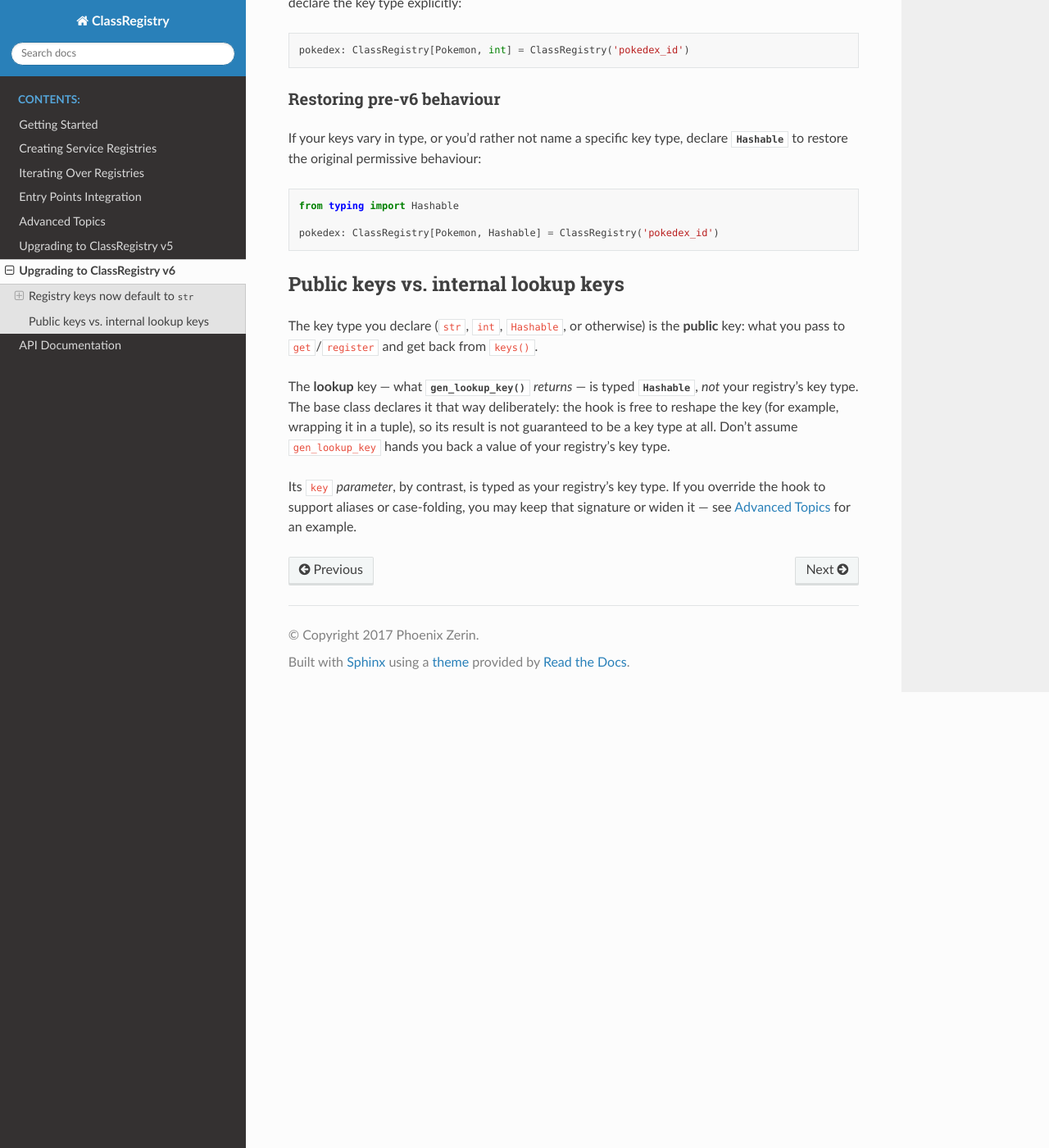
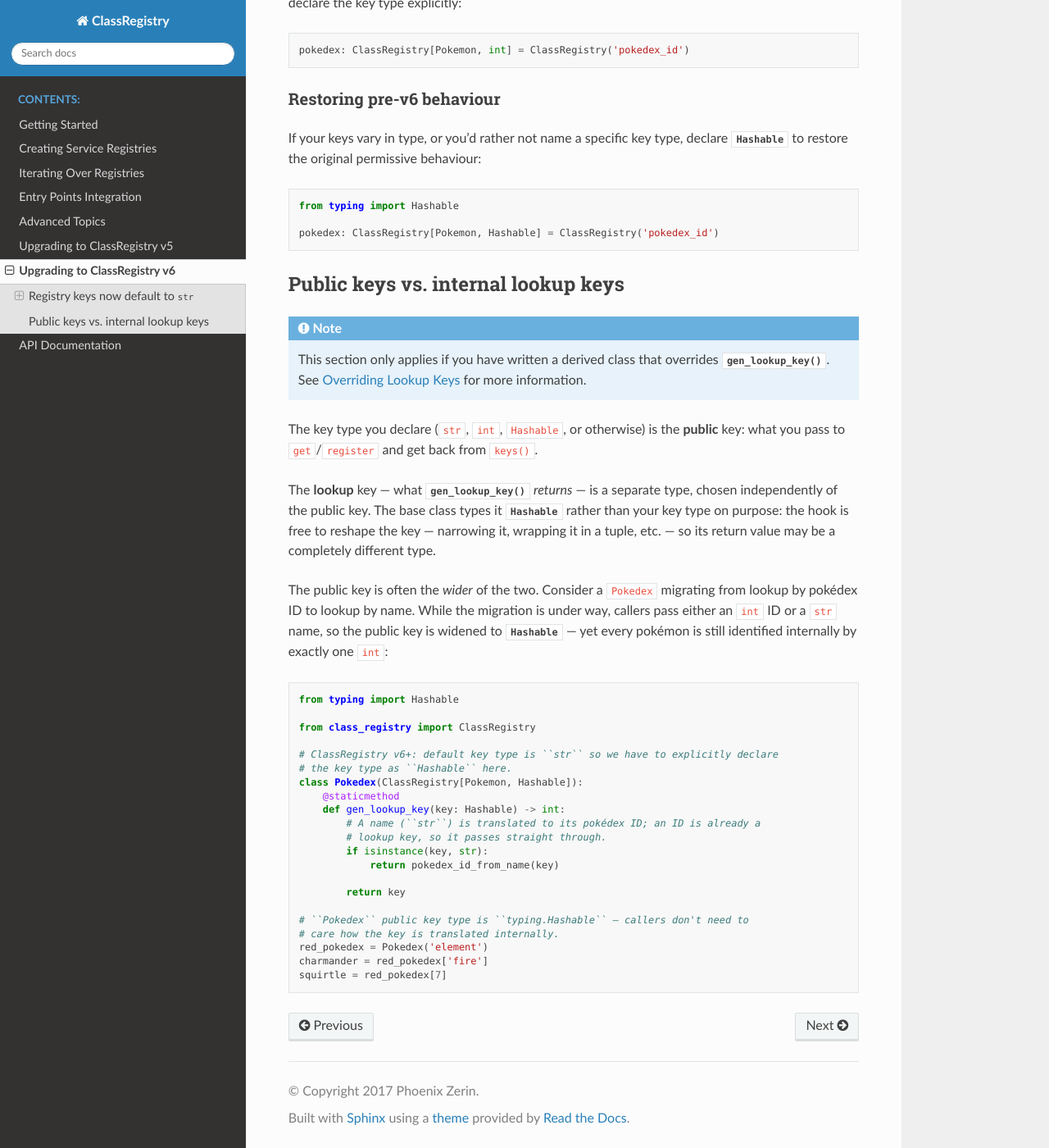
Before and after one commit to todofixthis/class-registry, a Sphinx documentation site: the page built from docs/upgrading_to_v6.rst, in a window 1280 px wide and 1400 px high, scrolled down 884 px. Shown: the whole window at 82% size. Built offline with Sphinx 7.4.7 and the Read the Docs theme 3.1.0, drawn with Linux system fonts in a browser that asks for light colours.

Commit message:
[#100] Better docs for advanced migrators 🚢

```diff
--- a/docs/advanced_topics.rst
+++ b/docs/advanced_topics.rst
@@ -178,6 +178,8 @@ already registered.
    using :py:class:`RegistryPatcher`.
 
 
+.. _overriding-lookup-keys:
+
 Overriding Lookup Keys
 ----------------------
 In some cases, you may want to customise the way a ``ClassRegistry`` looks up which
--- a/docs/upgrading_to_v6.rst
+++ b/docs/upgrading_to_v6.rst
@@ -2,14 +2,14 @@ Upgrading to ClassRegistry v6
 ==============================
 
 `ClassRegistry v6 <https://github.com/todofixthis/class-registry/releases/tag/6.0.0>`_
-changes the default registry key type.  This is a **type-checker-visible only** change:
-runtime behaviour is unchanged.  If your type checker flags an error after upgrading,
+changes the default registry key type. This is a **type-checker-visible only** change:
+runtime behaviour is unchanged. If your type checker flags an error after upgrading,
 read on.
 
 Registry keys now default to :py:class:`str`
 ----------------------------------------------
 Previously, a bare ``ClassRegistry[Foo]`` resolved its key type to
-:py:class:`~collections.abc.Hashable`.  In ClassRegistry v6, it resolves to
+:py:class:`~typing.Hashable`. In ClassRegistry v6, it resolves to
 :py:class:`str` instead.
 
 .. note::
@@ -55,16 +55,48 @@ If your keys vary in type, or you'd rather not name a specific key type, declare
 
 Public keys vs. internal lookup keys
 ------------------------------------
+.. note::
+
+   This section only applies if you have written a derived class that overrides
+   :py:meth:`~class_registry.base.BaseRegistry.gen_lookup_key`. See
+   :ref:`overriding-lookup-keys` for more information.
+
 The key type you declare (``str``, ``int``, ``Hashable``, or otherwise) is the
 **public** key: what you pass to ``get``/``register`` and get back from ``keys()``.
 
 The **lookup** key — what
-:py:meth:`~class_registry.base.BaseRegistry.gen_lookup_key` *returns* — is typed
-:py:class:`~typing.Hashable`, *not* your registry's key type.  The base class declares
-it that way deliberately: the hook is free to reshape the key (for example, wrapping it
-in a tuple), so its result is not guaranteed to be a key type at all.  Don't assume
-``gen_lookup_key`` hands you back a value of your registry's key type.
+:py:meth:`~class_registry.base.BaseRegistry.gen_lookup_key` *returns* — is a separate
+type, chosen independently of the public key. The base class types it
+:py:class:`~typing.Hashable` rather than your key type on purpose: the hook is
+free to reshape the key — narrowing it, wrapping it in a tuple, etc. — so its return
+value may be a completely different type.
 
-Its ``key`` *parameter*, by contrast, is typed as your registry's key type.  If you
-override the hook to support aliases or case-folding, you may keep that signature
-or widen it — see :doc:`advanced_topics` for an example.
+The public key is often the *wider* of the two. Consider a ``Pokedex`` migrating from
+lookup by pokédex ID to lookup by name. While the migration is under way, callers pass
+either an ``int`` ID or a ``str`` name, so the public key is widened to
+:py:class:`~typing.Hashable` — yet every pokémon is still identified internally by
+exactly one ``int``:
+
+.. code-block:: python
+
+   from typing import Hashable
+
+   from class_registry import ClassRegistry
+
+   # ClassRegistry v6+: default key type is ``str`` so we have to explicitly declare
+   # the key type as ``Hashable`` here.
+   class Pokedex(ClassRegistry[Pokemon, Hashable]):
+       @staticmethod
+       def gen_lookup_key(key: Hashable) -> int:
+           # A name (``str``) is translated to its pokédex ID; an ID is already a
+           # lookup key, so it passes straight through.
+           if isinstance(key, str):
+               return pokedex_id_from_name(key)
+
+           return key
+
+   # ``Pokedex`` public key type is ``typing.Hashable`` — callers don't need to
+   # care how the key is translated internally.
+   red_pokedex = Pokedex('element')
+   charmander = red_pokedex['fire']
+   squirtle = red_pokedex[7]
```
